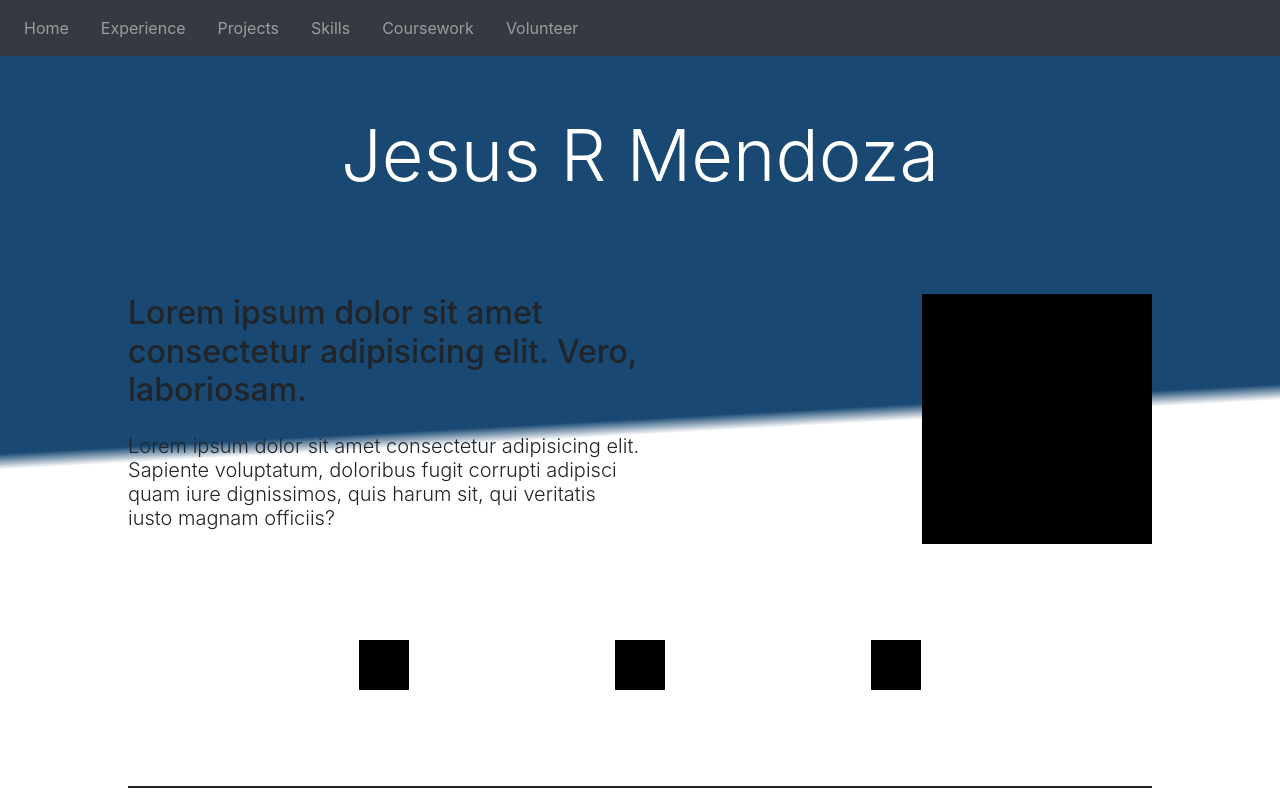
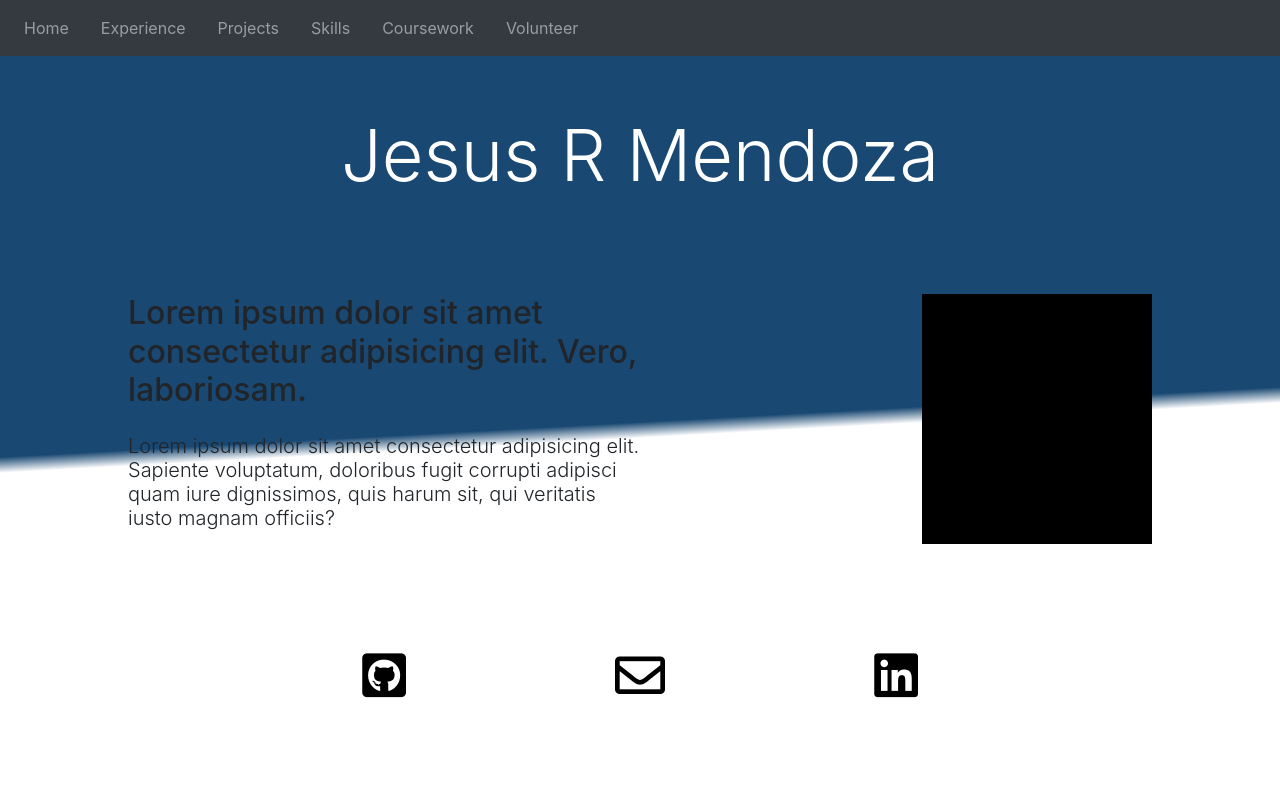
Before and after one commit to jesus-r-mendoza/Portfolio, a React (Create React App) app: page / in a window 1280 px wide. Shown: the top 800 px of the page. Built offline with nearby package versions, Linux system fonts and the light colour scheme; no server answers.

Commit message:
added correct icons; icons link to info; added tooltips to icons

```diff
--- a/src/components/sections/home/Icons.js
+++ b/src/components/sections/home/Icons.js
@@ -1,12 +1,31 @@
-import React from 'react'
+import React from 'react';
+import Tooltip from 'react-bootstrap/Tooltip';
+import OverlayTrigger from 'react-bootstrap/OverlayTrigger';
 
 function Icons() {
     return (
         <div className="d-flex justify-content-center my-5">
             <div className="my-5 d-flex justify-content-around align-items-center w-75">
-                <div className="icon"></div>
-                <div className="icon"></div>
-                <div className="icon"></div>
+                <OverlayTrigger placement="top"
+                    overlay={ <Tooltip>View my Github projects</Tooltip> }>
+                    <a href="https://github.com/jesus-r-mendoza" target="_blank" rel="noopener noreferrer" className="icon-link">
+                        <i className="fab fa-github-square icon"></i>
+                    </a>
+                </OverlayTrigger>
+
+                <OverlayTrigger placement="top"
+                    overlay={ <Tooltip>Contact me via Email</Tooltip> }>
+                    <a href="mailto:jesus_r_mendoza@yahoo.com" className="icon-link">
+                        <i className="far fa-envelope icon"></i>
+                    </a>
+                </OverlayTrigger>
+
+                <OverlayTrigger placement="top"
+                    overlay={ <Tooltip>Let's connect LinkedIn</Tooltip> }>
+                    <a href="https://www.linkedin.com/in/jesus-r-mendoza" target="_blank" rel="noopener noreferrer" className="icon-link">
+                        <i className="fab fa-linkedin icon"></i>
+                    </a>
+                </OverlayTrigger>
             </div>
         </div>
     )
--- a/src/index.css
+++ b/src/index.css
@@ -53,11 +53,22 @@ code {
 }
 
 .icon {
-  width: 50px;
-  height: 50px;
-  background-color: black;
+  width: 70px;
+  height: 70px;
+  padding-top: 10px;
   font-size: 50px;
+  text-align: center;
+  cursor: pointer;
+  user-select: none;
 }
+
 .icon:hover {
   font-size: 60px;
 }
+
+.icon-link, .icon-link:hover {
+  color: #000;
+  text-decoration: none;
+  user-select: none;
+  outline: none;
+}
```
